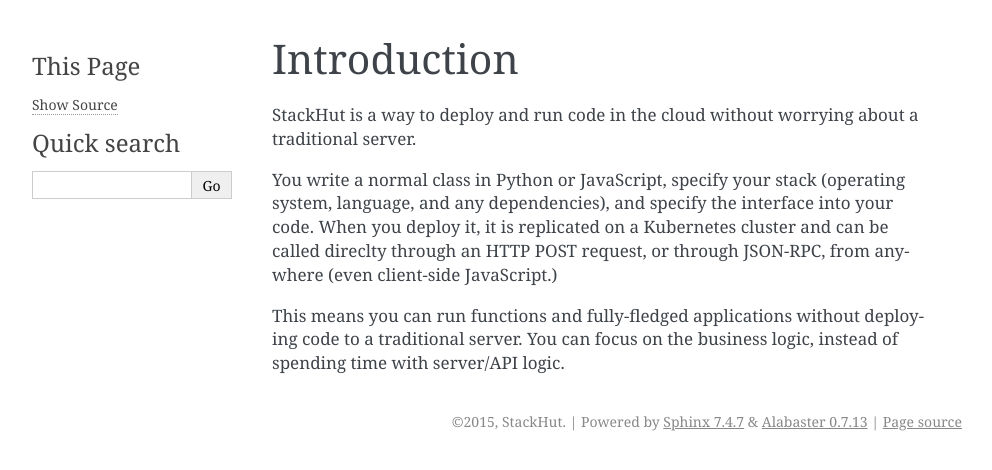
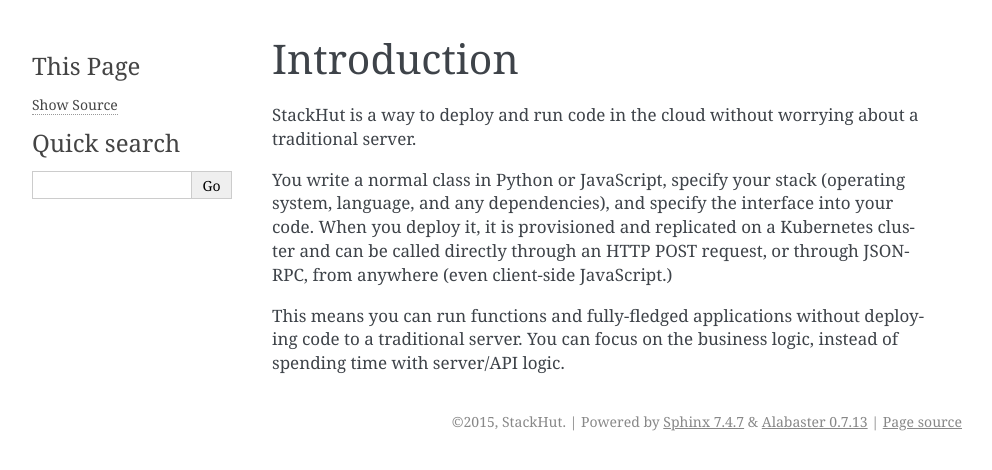
Before and after one commit to nstack/stackhut, a Sphinx documentation site: the page built from docs/introduction.rst, in a window 1280 px wide. Shown: the top 470 px of the page, without its empty margins (148-1140 px from the left). Built offline with Sphinx 7.4.7, drawn with Linux system fonts in a browser that asks for light colours; pages that are not in the unit, such as notebooks, are missing from menus.

Commit message:
Update introduction.rst

```diff
--- a/docs/introduction.rst
+++ b/docs/introduction.rst
@@ -4,6 +4,6 @@
 
 StackHut is a way to deploy and run code in the cloud without worrying about a traditional server.
 
-You write a normal class in Python or JavaScript, specify your stack (operating system, language, and any dependencies), and specify the interface into your code. When you deploy it, it is replicated on a Kubernetes cluster and can be called direclty through an HTTP POST request, or through JSON-RPC, from anywhere (even client-side JavaScript.)
+You write a normal class in Python or JavaScript, specify your stack (operating system, language, and any dependencies), and specify the interface into your code. When you deploy it, it is provisioned and replicated on a Kubernetes cluster and can be called directly through an HTTP POST request, or through JSON-RPC, from anywhere (even client-side JavaScript.)
 
 This means you can run functions and fully-fledged applications without deploying code to a traditional server. You can focus on the business logic, instead of spending time with server/API logic.
```
